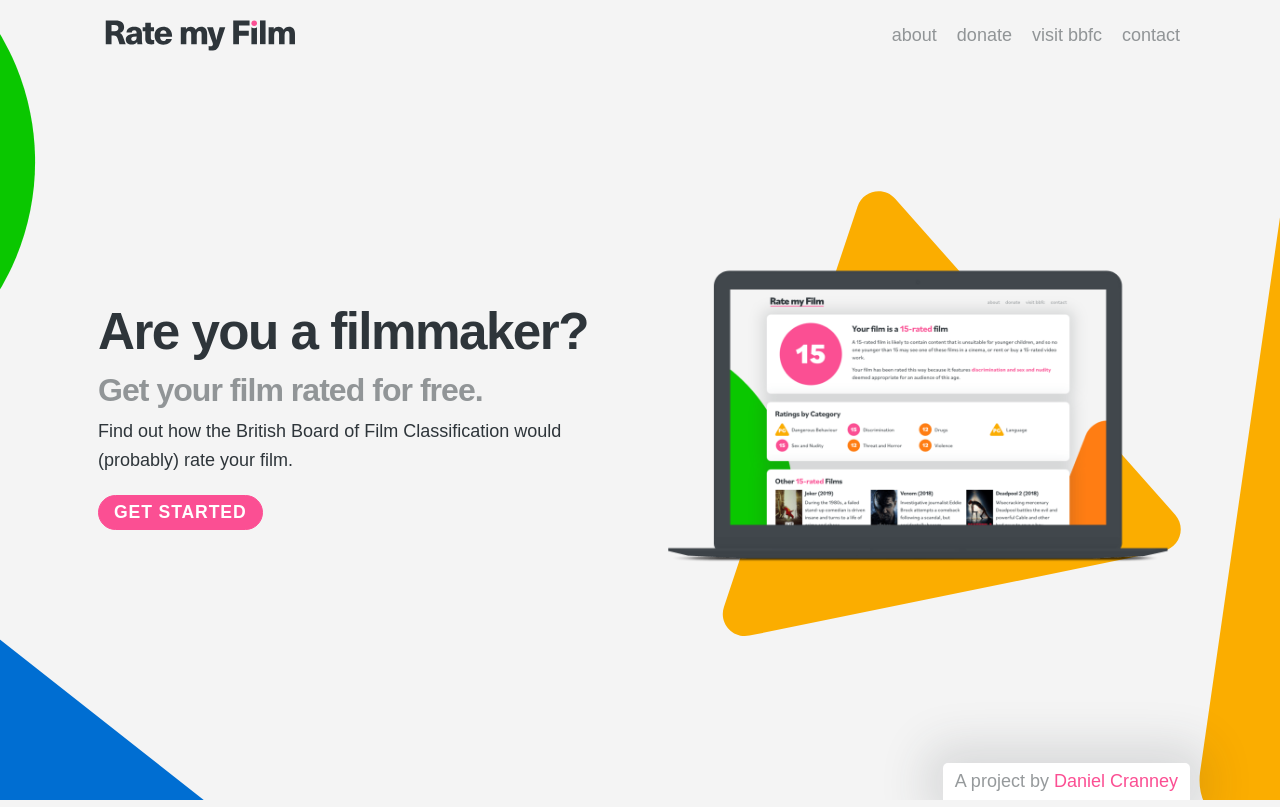
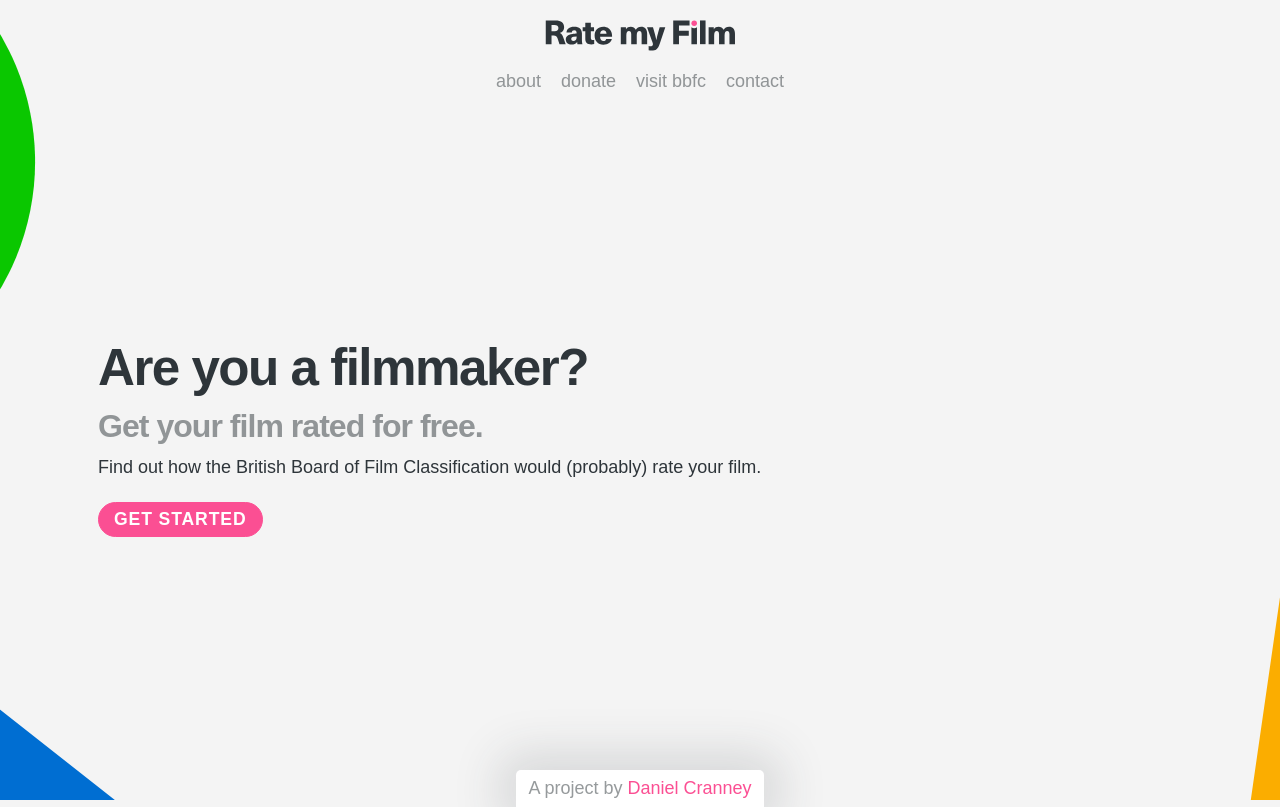
Before and after one commit to danielcranney/rate-my-film, a React (Create React App) app: page / in a window 1280 px wide. Built offline with nearby package versions, Linux system fonts and the light colour scheme; a web font is replaced by a local one.

Commit message:
Responsive Styling Updated
Styling was poor across different devices.

Minor updates made to improve styling across devices.

```diff
--- a/src/App.js
+++ b/src/App.js
@@ -51,7 +51,7 @@
     { showContent ? <Content /> : (
       <main className="main-wrapper">
 
-        <div className="w-50 p-2 column landing-left">
+        <div className="p-2 column landing-left">
           <animated.h1 style={noDelay}>Are you a filmmaker?</animated.h1>
           <animated.h2 style={shortDelay} >Get your film rated for free.</animated.h2>
           <animated.p style={mediumDelay}>Find out how the British Board of Film Classification would (probably) rate your film.</animated.p>
@@ -62,7 +62,7 @@
             style={longDelay}
             className="start-button">Get Started</animated.button>
         </div>
-        <animated.div style={shortDelay} className="w-50 p-2 circle-bg landing-right">
+        <animated.div style={shortDelay} className="p-2 circle-bg landing-right">
           <animated.img src="/img/rmf-export.png" style={mediumDelay} className="mockup" />
         </animated.div>
 
--- a/src/styles.css
+++ b/src/styles.css
@@ -54,6 +54,7 @@
   display: flex;
   flex-direction: column;
   min-height: 100vh;
+  align-items: center;
 }
 
 /*
@@ -155,6 +156,7 @@
 .landing-left {
   margin-top: 10px;
   margin-right: 20px;
+  width: 50%;
 }
 
 .landing-left h2 {
@@ -179,6 +181,7 @@
 
 .landing-right {
   display:none;
+  width: 0%;
 }
 
 .mockup {
@@ -263,10 +266,6 @@
   margin-left: auto;
   color: rgb(46 53 58 / 50%);
 }
-
-/* .question-count span {
-  font-size: 28px;
-} */
 
 .question-title {
   display: flex;
@@ -428,11 +427,11 @@
   box-shadow: 0 0 48px 16px rgb(46 53 58 / 15%);
 }
 
-/* Extra small devices (phones, 600px and down) */
-@media only screen and (max-width: 600px) {
+/* Smartphones (portrait) ----------- */
+@media only screen and (max-width : 320px) {
 
   .wrapper, .main-wrapper {
-    width: 440px;
+    width: 320px;
   }
 
   header {
@@ -444,8 +443,6 @@
     margin: auto;
   }
 
-
-
   .question-title {
     flex-direction: column;
   }
@@ -455,10 +452,49 @@
     margin-bottom:10px;
   }
 
-
 }
 
-/* Small devices (portrait tablets and large phones, 600px and up) */
+/* Smartphones (landscape) ----------- */
+@media only screen and (min-width : 321px) {
+
+    .shape-1 svg {
+      bottom: -470px;
+    }
+
+    .shape-2 svg {
+      bottom: -430px;
+    }
+
+    .wrapper, .main-wrapper {
+      width: 350px;
+    }
+
+    .main-wrapper {
+      height: calc(100vh - 140px)
+    }
+
+    header {
+      flex-direction: column;
+      margin-bottom: 15px;
+    }
+
+    .landing-left {
+      width: 100%;
+    }
+
+    .landing-right {
+      width: 0%;
+      display:none;
+    }
+
+    .overview-item p {
+      font-size: 0.7em;
+      text-align: left;
+    }
+
+  }
+
+/* Small - Medium devices (portrait tablets and large phones, 600px and up) */
 @media only screen and (min-width: 600px) {
 
   .wrapper, .main-wrapper {
@@ -466,7 +502,7 @@
   }
 
   .landing-right {
-    display:flex;
+    display:none;
   }
 
   .overview-section {
```
